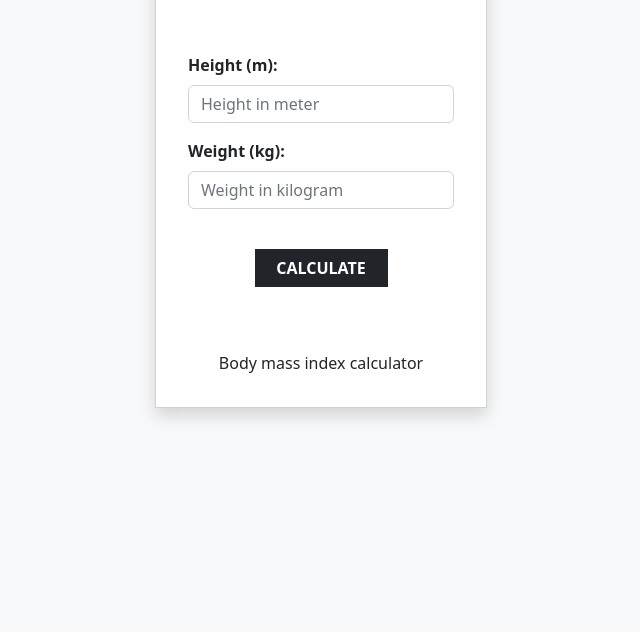
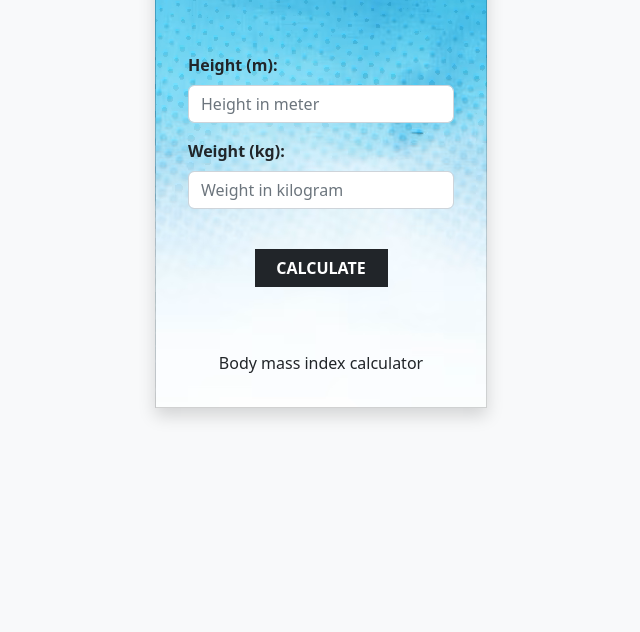
Before and after one commit to kavedweller/os_assignment_12_may_08, a plain HTML site: page index.html in a window 1280 px wide. Shown: the part 168-800 px from the top of the page, without its empty margins (319-959 px from the left). Drawn offline with nearby package versions, Linux system fonts and the light colour scheme.

Commit message:
added: background image

```diff
--- a/index.html
+++ b/index.html
@@ -15,7 +15,7 @@
         <div class="row justify-content-center align-items-center">
             <div class="col-md-6 col-lg-4 col-xs-12 ">
                 <div class="border border-3 bg-dark border-dark"></div>
-                <div class="card shadow rounded-0">
+                <div class="card shadow rounded-0 bg-image" style="background-image: url('./images/blue-watercolor-halftone-background.png')">
                     <div class=" card-body">
                         <div class="mb-3 mt-md-4 px-md-3 px-xs-1">
                             <h2 class="fw-bold mb-2 text-center" id="heading">BMI<span id="bmi"></span></h2>
```
Also changed, not shown: images/blue-watercolor-halftone-background.png (added).
